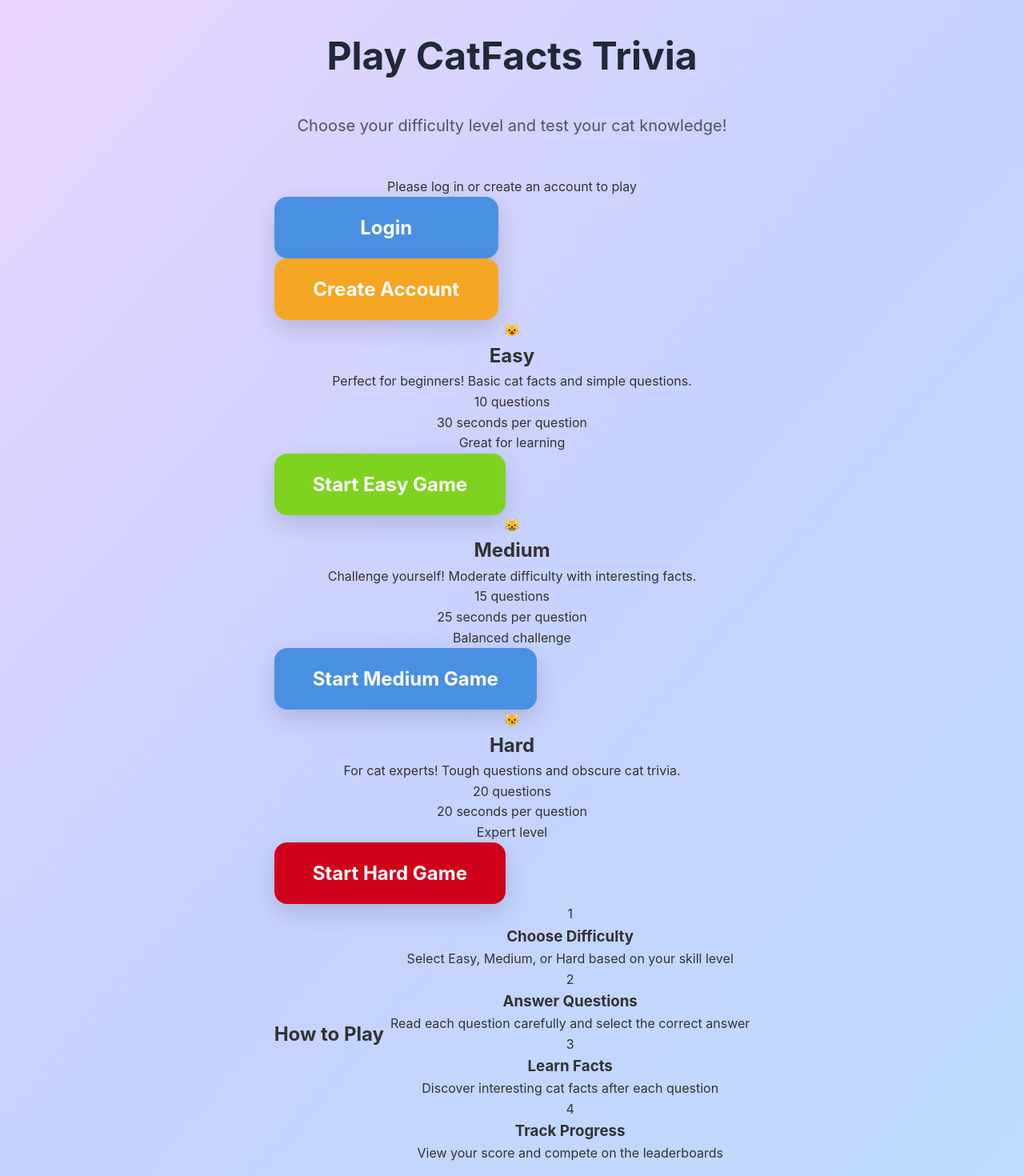
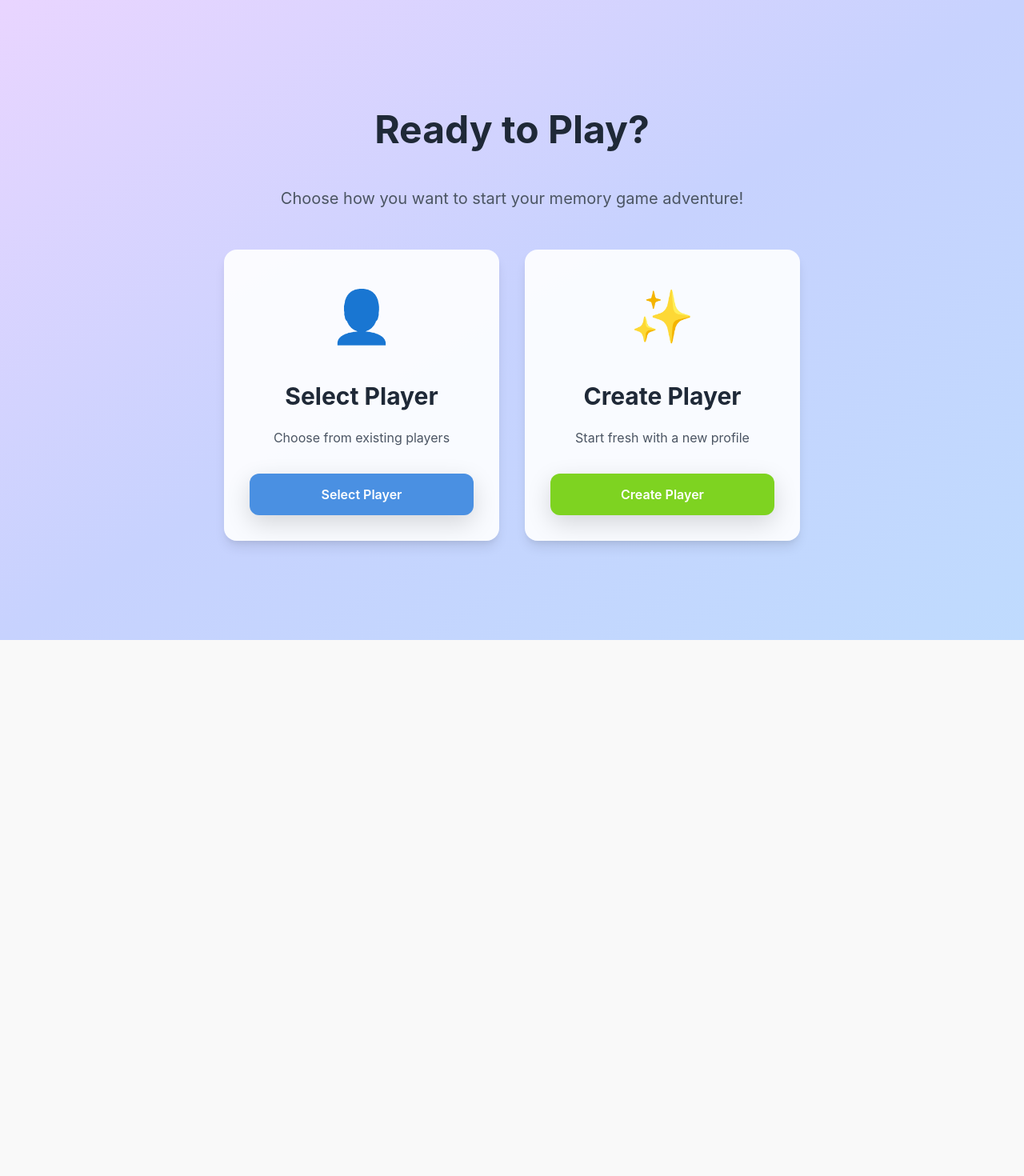
Before and after one commit to Xeejay-25/catfacts-system, a React app in the folder frontend/: page /play in a window 1280 px wide. Shown: the top 1470 px of the page at 80% size. After the commit the page ends 800 px from the top, so only its background shows below. Built offline with nearby package versions, Linux system fonts and the light colour scheme; the HTML template or start-up script is replaced by a standard one.

Commit message:
refactor(Play.tsx): simplify player selection interface and remove unused state management

```diff
--- a/frontend/src/pages/Play.tsx
+++ b/frontend/src/pages/Play.tsx
@@ -1,144 +1,44 @@
 import { useNavigate } from 'react-router-dom';
-import { useState, useEffect } from 'react';
 import './Play.css';
 
 const Play = () => {
     const navigate = useNavigate();
-    const [currentUser, setCurrentUser] = useState<any>(null);
-
-    useEffect(() => {
-        const user = localStorage.getItem('currentUser');
-        if (user) {
-            setCurrentUser(JSON.parse(user));
-        }
-    }, []);
-
-    const handleStartGame = (difficulty: 'easy' | 'medium' | 'hard') => {
-        if (!currentUser) {
-            navigate('/user/select');
-            return;
-        }
-        navigate(`/game?difficulty=${difficulty}`);
-    };
 
     return (
         <div className="play-page">
             <div className="container">
-                <h1 className="page-title">Play CatFacts Trivia</h1>
+                <h1 className="page-title">Ready to Play?</h1>
                 <p className="page-subtitle">
-                    Choose your difficulty level and test your cat knowledge!
+                    Choose how you want to start your memory game adventure!
                 </p>
 
-                {!currentUser && (
-                    <div className="auth-notice">
-                        <p>Please log in or create an account to play</p>
-                        <div className="auth-buttons">
-                            <button
-                                className="btn btn-primary"
-                                onClick={() => navigate('/user/select')}
-                            >
-                                Login
-                            </button>
-                            <button
-                                className="btn btn-secondary"
-                                onClick={() => navigate('/user/create')}
-                            >
-                                Create Account
-                            </button>
-                        </div>
-                    </div>
-                )}
-
-                <div className="difficulty-grid">
-                    <div className="difficulty-card easy">
-                        <div className="difficulty-icon">😺</div>
-                        <h2 className="difficulty-title">Easy</h2>
-                        <p className="difficulty-description">
-                            Perfect for beginners! Basic cat facts and simple questions.
+                <div className="play-options-grid">
+                    <div className="play-option-card">
+                        <div className="play-icon">👤</div>
+                        <h2 className="play-option-title">Select Player</h2>
+                        <p className="play-option-description">
+                            Choose from existing players
                         </p>
-                        <ul className="difficulty-features">
-                            <li>10 questions</li>
-                            <li>30 seconds per question</li>
-                            <li>Great for learning</li>
-                        </ul>
                         <button
-                            className="btn btn-success btn-lg"
-                            onClick={() => handleStartGame('easy')}
+                            className="btn btn-primary btn-lg"
+                            onClick={() => navigate('/user/select')}
                         >
-                            Start Easy Game
+                            Select Player
                         </button>
                     </div>
 
-                    <div className="difficulty-card medium">
-                        <div className="difficulty-icon">😸</div>
-                        <h2 className="difficulty-title">Medium</h2>
-                        <p className="difficulty-description">
-                            Challenge yourself! Moderate difficulty with interesting facts.
+                    <div className="play-option-card">
+                        <div className="play-icon">✨</div>
+                        <h2 className="play-option-title">Create Player</h2>
+                        <p className="play-option-description">
+                            Start fresh with a new profile
                         </p>
-                        <ul className="difficulty-features">
-                            <li>15 questions</li>
-                            <li>25 seconds per question</li>
-                            <li>Balanced challenge</li>
-                        </ul>
                         <button
-                            className="btn btn-primary btn-lg"
-                            onClick={() => handleStartGame('medium')}
+                            className="btn btn-success btn-lg"
+                            onClick={() => navigate('/user/create')}
                         >
-                            Start Medium Game
+                            Create Player
                         </button>
-                    </div>
-
-                    <div className="difficulty-card hard">
-                        <div className="difficulty-icon">😼</div>
-                        <h2 className="difficulty-title">Hard</h2>
-                        <p className="difficulty-description">
-                            For cat experts! Tough questions and obscure cat trivia.
-                        </p>
-                        <ul className="difficulty-features">
-                            <li>20 questions</li>
-                            <li>20 seconds per question</li>
-                            <li>Expert level</li>
-                        </ul>
-                        <button
-                            className="btn btn-danger btn-lg"
-                            onClick={() => handleStartGame('hard')}
-                        >
-                            Start Hard Game
-                        </button>
-                    </div>
-                </div>
-
-                <div className="game-info">
-                    <h2>How to Play</h2>
-                    <div className="info-grid">
-                        <div className="info-item">
-                            <div className="info-number">1</div>
-                            <div className="info-content">
-                                <h3>Choose Difficulty</h3>
-                                <p>Select Easy, Medium, or Hard based on your skill level</p>
-                            </div>
-                        </div>
-                        <div className="info-item">
-                            <div className="info-number">2</div>
-                            <div className="info-content">
-                                <h3>Answer Questions</h3>
-                                <p>Read each question carefully and select the correct answer</p>
-                            </div>
-                        </div>
-                        <div className="info-item">
-                            <div className="info-number">3</div>
-                            <div className="info-content">
-                                <h3>Learn Facts</h3>
-                                <p>Discover interesting cat facts after each question</p>
-                            </div>
-                        </div>
-                        <div className="info-item">
-                            <div className="info-number">4</div>
-                            <div className="info-content">
-                                <h3>Track Progress</h3>
-                                <p>View your score and compete on the leaderboards</p>
-                            </div>
-                        </div>
                     </div>
                 </div>
             </div>
```
